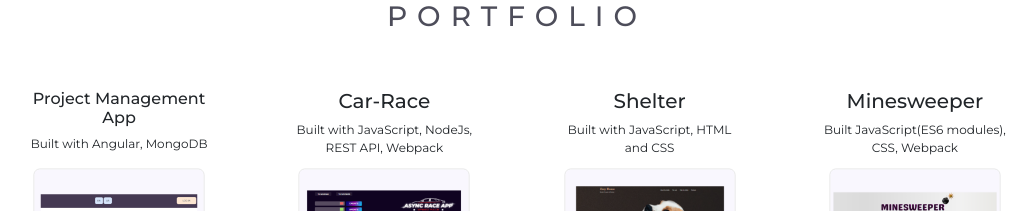
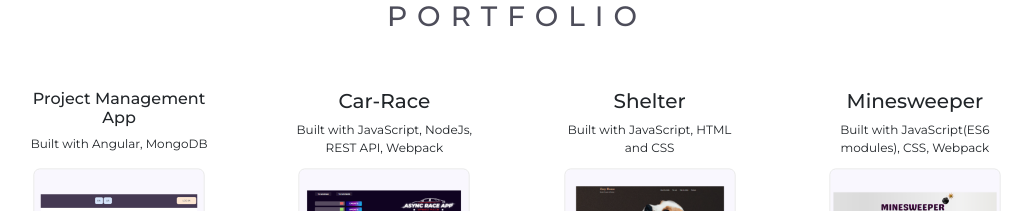
Before and after one commit to yuliaMasliak/CV-portfolio, an Angular app in the folder cv/: page /main/about in a window 1280 px wide. Before the commit this address led to /#/main/about. Shown: the part 1000-1211 px from the top of the page, without its empty margins (123-1159 px from the left). Built offline with nearby package versions, Linux system fonts and the light colour scheme.

Commit message:
feat: remove hash

```diff
--- a/cv/src/app/app-routing.module.ts
+++ b/cv/src/app/app-routing.module.ts
@@ -16,7 +16,7 @@ const routes: Routes = [
 ];
 
 @NgModule({
-  imports: [RouterModule.forRoot(routes, { useHash: true })],
+  imports: [RouterModule.forRoot(routes)],
   exports: [RouterModule]
 })
 export class AppRoutingModule {}
--- a/cv/src/app/app.component.ts
+++ b/cv/src/app/app.component.ts
@@ -10,6 +10,6 @@ export class AppComponent implements OnInit {
   title = 'Portfolio Yulia Masliak';
   constructor(private router: Router) {}
   ngOnInit(): void {
-    this.router.navigate(['/main/about']);
+    this.router.navigate(['main/about']);
   }
 }
--- a/cv/src/app/core/projects/projects.component.html
+++ b/cv/src/app/core/projects/projects.component.html
@@ -81,7 +81,7 @@
       <div class="project-head">
         <h5>Minesweeper</h5>
         <div class="built-with"
-          >Built JavaScript(ES6 modules), CSS, Webpack</div
+          >Built with JavaScript(ES6 modules), CSS, Webpack</div
         >
       </div>
       <div class="project-image">
```
